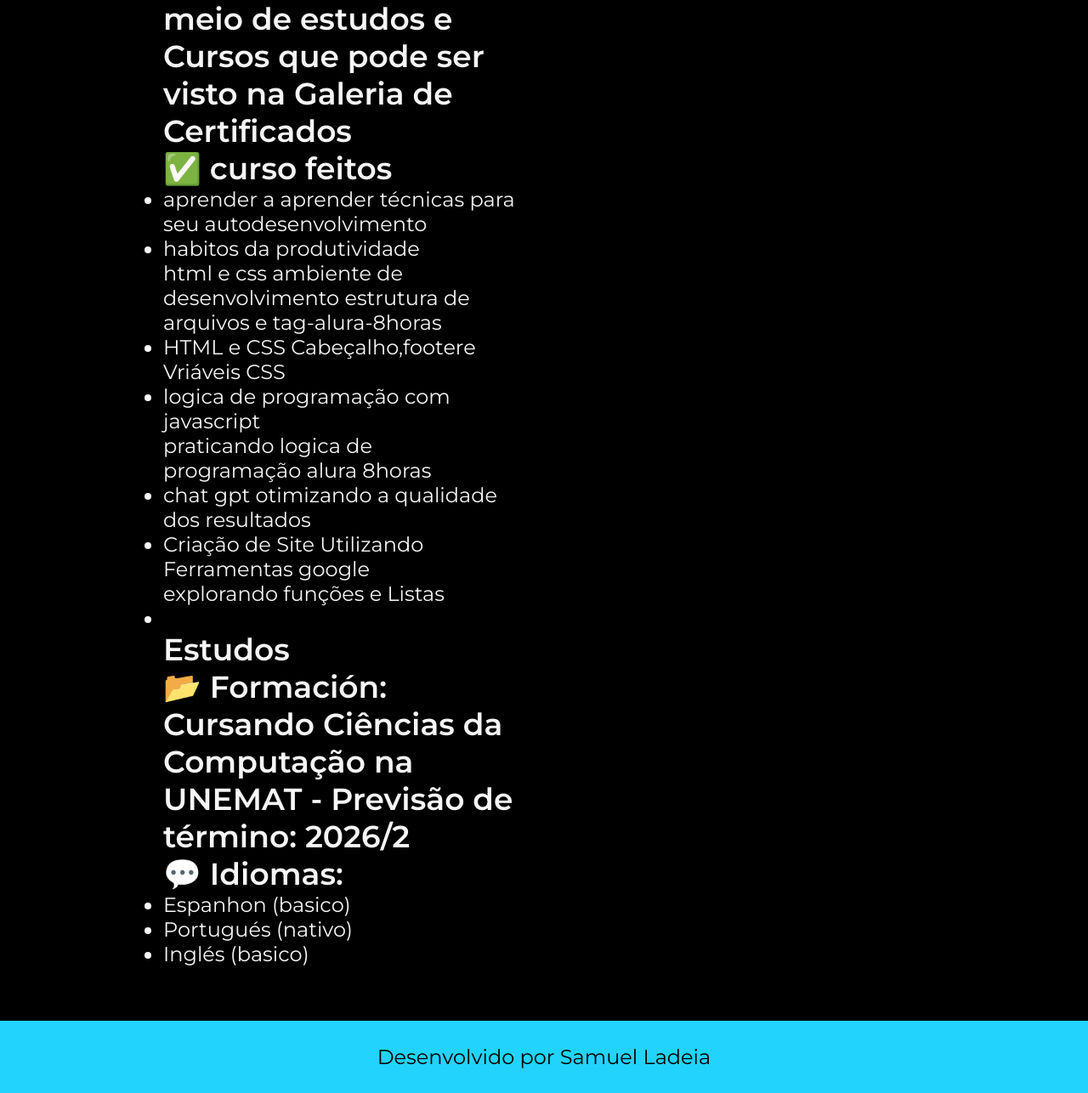
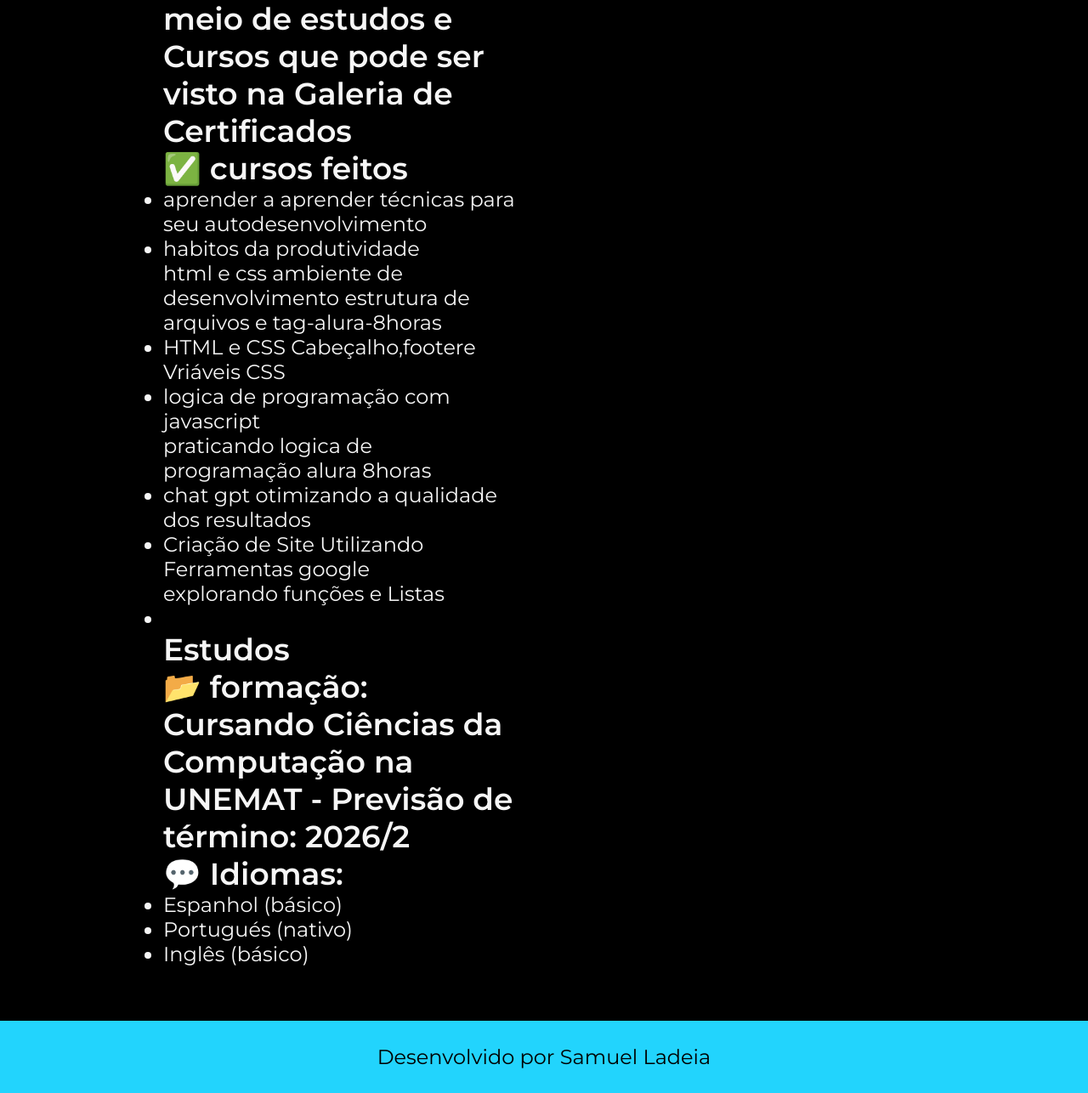
Before and after one commit to S4muel789/portifolio, a plain HTML site: page curriculo.html in a window 1280 px wide. Shown: the part 890-2176 px from the top of the page at 85% size. Drawn offline with Linux system fonts and the light colour scheme.

Commit message:
Update curriculo.html

```diff
--- a/curriculo.html
+++ b/curriculo.html
@@ -30,7 +30,6 @@
                 <li> &#x1F58A Objetivo:Busco uma oportunidade de estágio na área de Tecnologia da Informação,
                     onde eu possa aplicar e desenvolver meus conhecimentos em desenvolvimento de software,
                     banco de dados e sistemas distribuídos.
-                    procesos y
                     </li>
             </ul>
 
@@ -39,7 +38,7 @@
 
             <h2>&#x2705 A minha experiência está por meio de estudos e Cursos que pode ser visto na Galeria de Certificados </h2>
 
-            <h2>&#x2705 curso feitos</h2>
+            <h2>&#x2705 cursos feitos</h2>
             <ul>
                 <li>aprender a aprender técnicas para seu autodesenvolvimento</li>
                 <li>habitos da produtividade
@@ -55,13 +54,13 @@
 
             <h1>Estudos</h1>
 
-            <h2> &#x1F4C2 Formación: Cursando Ciências da Computação na UNEMAT - Previsão de término: 2026/2</h2>
+            <h2> &#x1F4C2 formação: Cursando Ciências da Computação na UNEMAT - Previsão de término: 2026/2</h2>
 
             <h2>&#x1F4AC Idiomas:</h2>
             <ul>
-                <li>Espanhon (basico)</li>
+                <li>Espanhol (básico)</li>
                 <li>Portugués (nativo)</li>
-                <li> Inglés (basico)</li>
+                <li> Inglês (básico)</li>
             </ul>
         </section>
         <img class="apresentacao__imagem" src="/assets/html.png" alt="Foto do Samuel">
```
